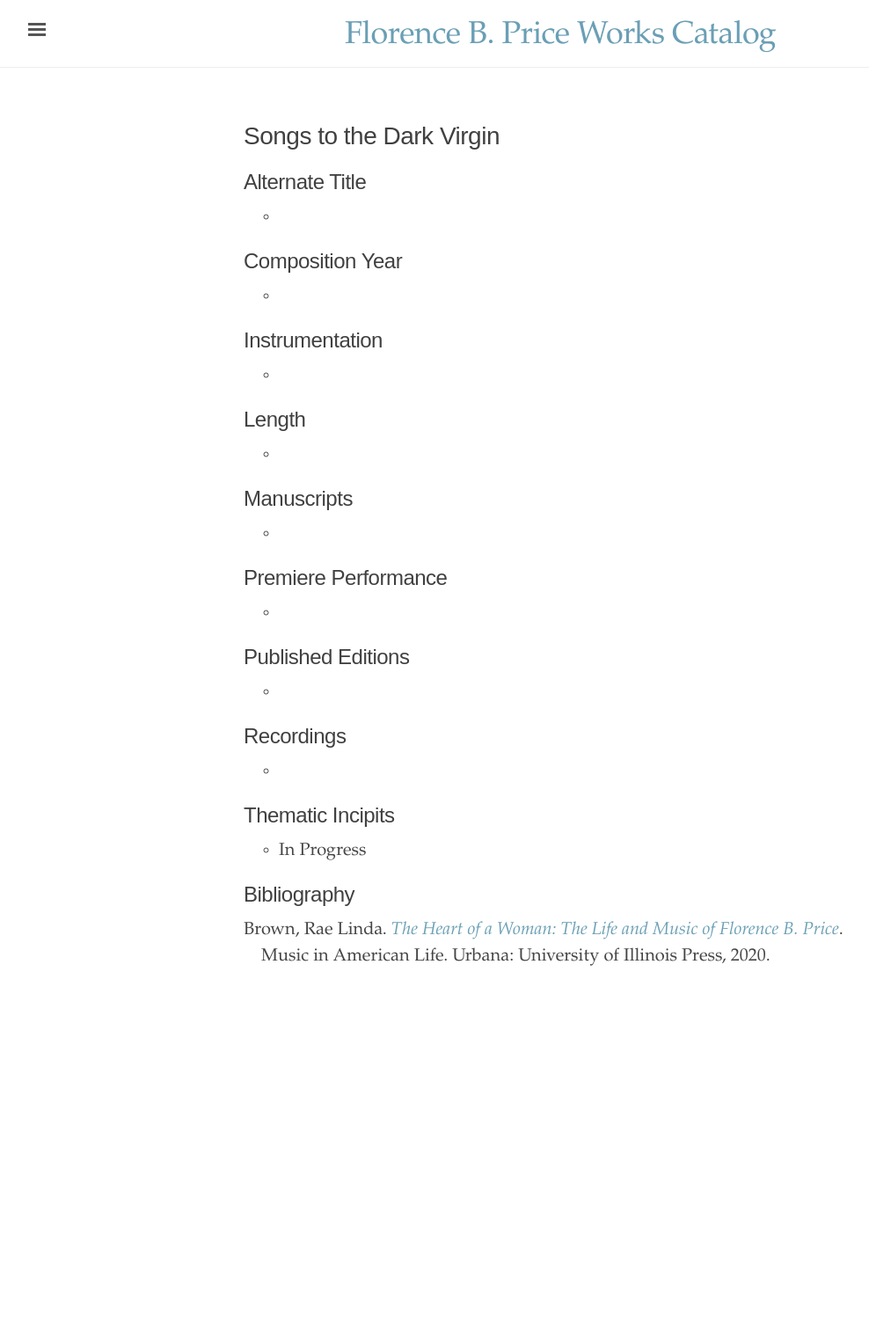
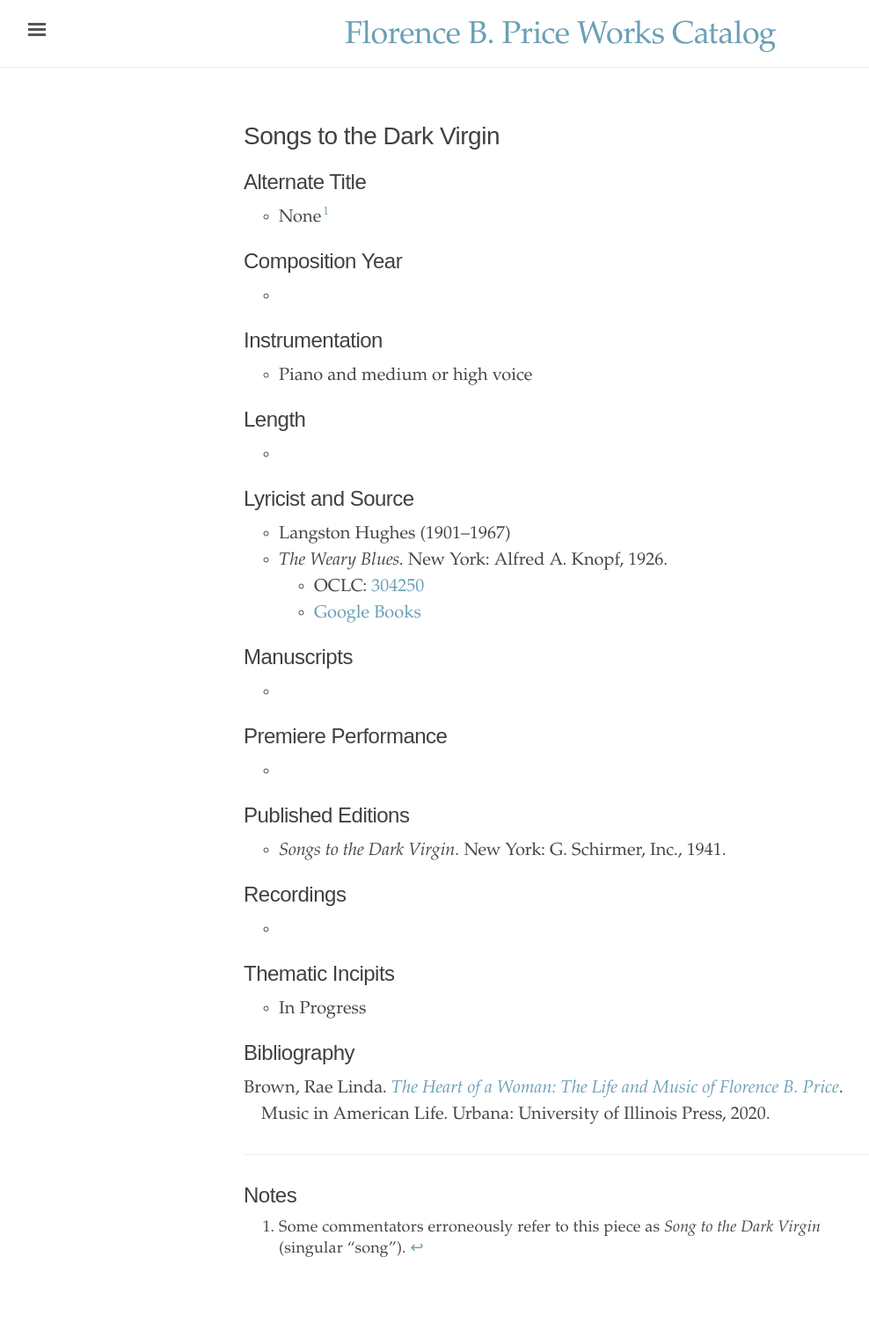
Before and after one commit to dwshadle/florence-price-catalog, a Jekyll site: the page built from _texts/price-songs_to_the_dark_virgin.md, in a window 1280 px wide. Shown: the whole page at 88% size, without its empty margins (3-991 px from the left). Built offline with Jekyll 4.4.1, drawn with Linux system fonts in a browser that asks for light colours; before the commit the page ends 1182 px from its top, so only the background shows below that.

Commit message:
Update price-songs_to_the_dark_virgin.md

```diff
--- a/_texts/price-songs_to_the_dark_virgin.md
+++ b/_texts/price-songs_to_the_dark_virgin.md
@@ -7,16 +7,23 @@ permalink: /price-songs-to-the-dark-virgin/
 ---
 
 ## Alternate Title
--
+- None[^fn1]
 
 ## Composition Year
 -
 
 ## Instrumentation
--
+- Piano and medium or high voice
 
 ## Length
 -
+
+## Lyricist and Source
+
+- Langston Hughes (1901&ndash;1967)
+ - *The Weary Blues.* New York: Alfred A. Knopf, 1926.
+     * OCLC: <a href="https://www.worldcat.org/title/304250" target="_blank">304250</a>
+     * [Google Books](https://www.google.com/books/edition/The_Weary_Blues/HjPuAAAAMAAJ)
 
 ## Manuscripts
 -
@@ -25,7 +32,7 @@ permalink: /price-songs-to-the-dark-virgin/
 -
 
 ## Published Editions
--
+- *Songs to the Dark Virgin.* New York: G. Schirmer, Inc., 1941.
 
 ## Recordings
 -
@@ -36,3 +43,8 @@ permalink: /price-songs-to-the-dark-virgin/
 ## Bibliography
 1. Brown, Rae Linda. <a href="https://www.worldcat.org/title/1122800180" target="_blank">*The Heart of a Woman: The Life and Music of Florence B. Price*</a>. Music in American Life. Urbana: University of Illinois Press, 2020.
 {:.bibliography}
+
+-----
+
+## Notes
+[^fn1]: Some commentators erroneously refer to this piece as *Song to the Dark Virgin* (singular "song").
```
